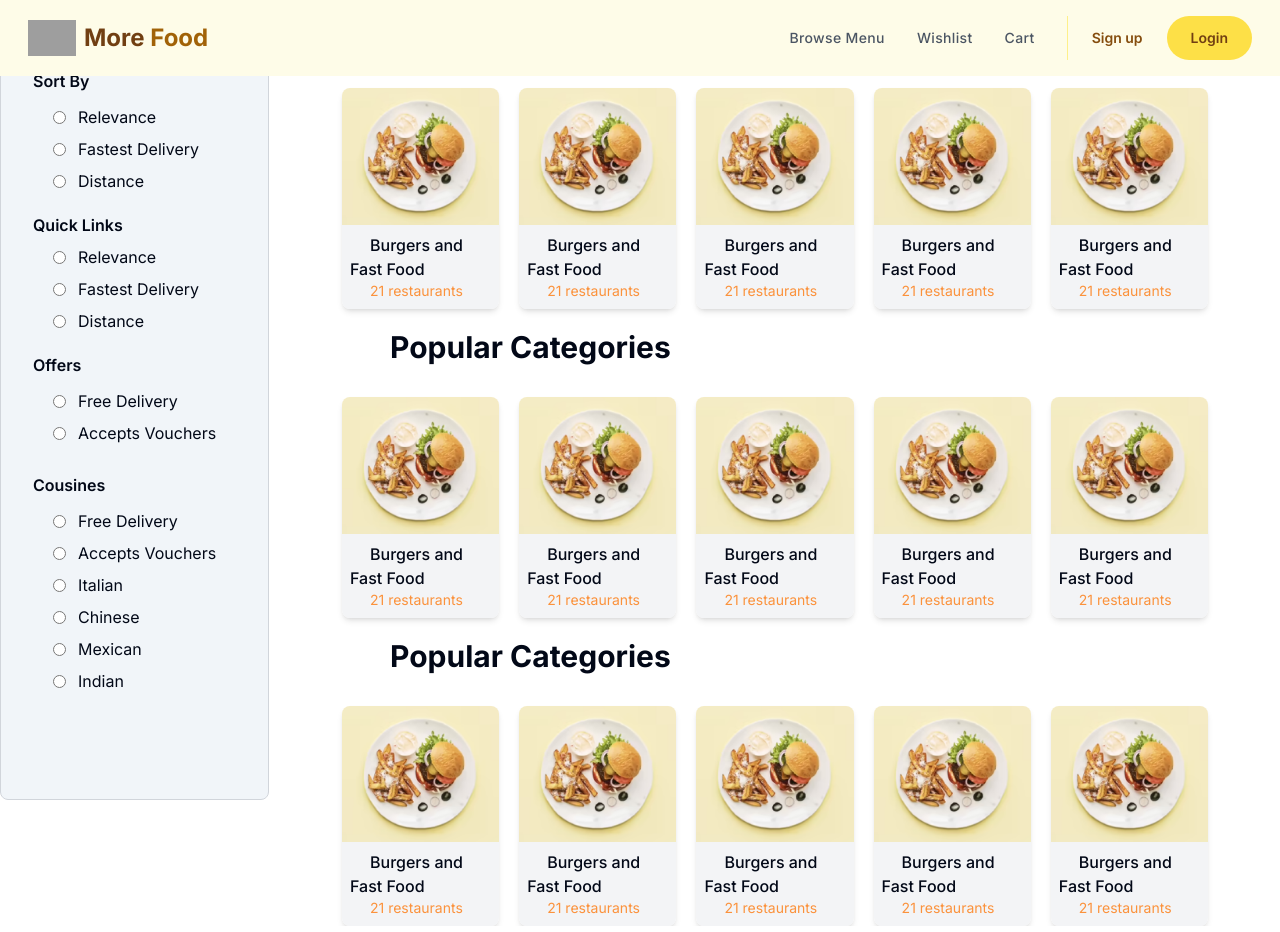
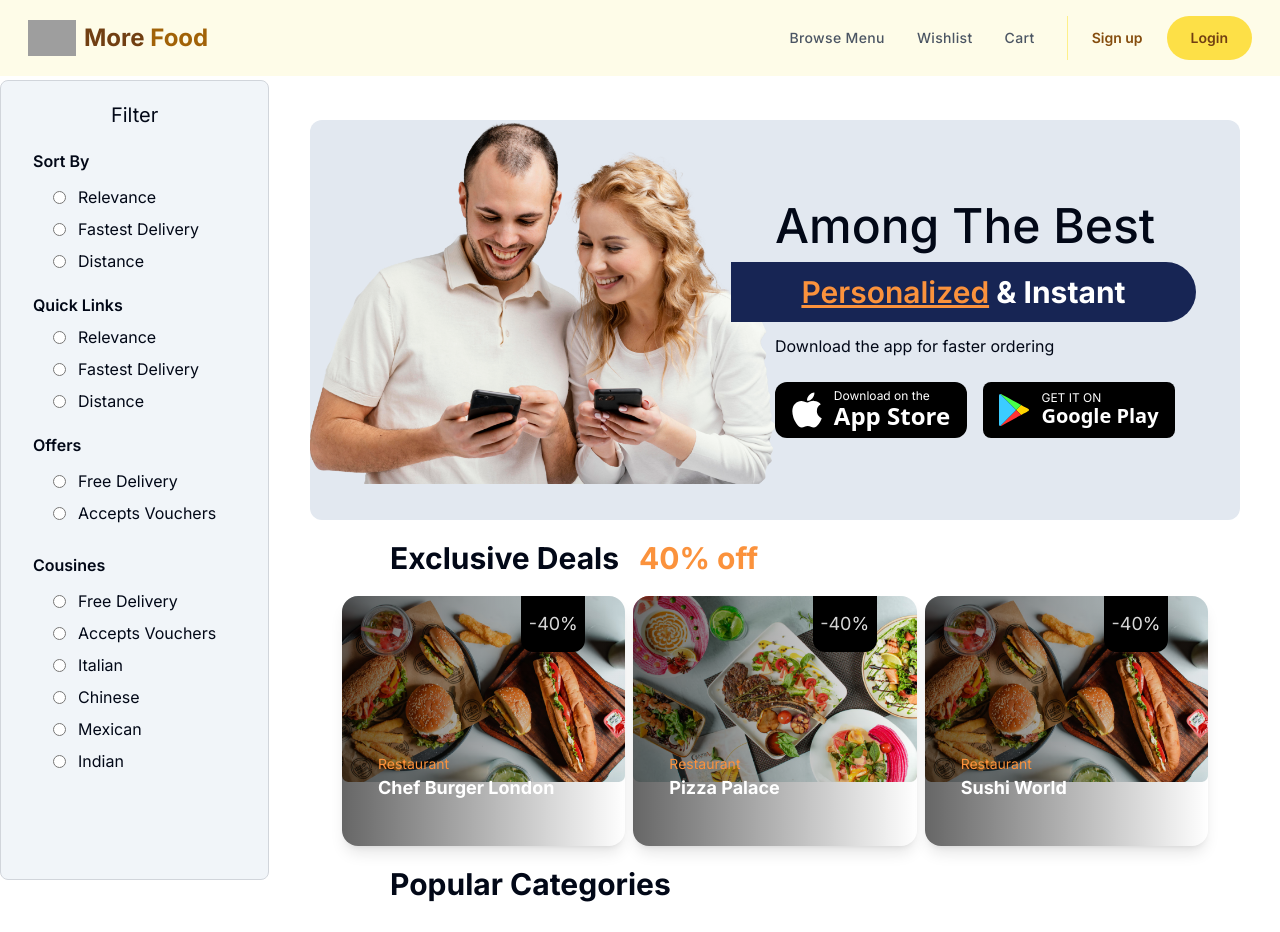
Before and after one commit to thesuman74/nextjs-food, a Next.js app: page /wishlist in a window 1280 px wide. Shown: the top 932 px of the page. Built offline with nearby package versions, Linux system fonts and the light colour scheme; grey boxes are pictures that could not be loaded.

Commit message:
new cards added

```diff
--- a/app/components/filter/FilterSectionCard.tsx
+++ b/app/components/filter/FilterSectionCard.tsx
@@ -15,7 +15,7 @@ const FilterSection = () => {
                   type="radio"
                   name="sort"
                   id="relevance"
-                  className="peer"
+                  className="peer border-yellow-500"
                 />
                 <span className="ml-3">Relevance</span>
               </label>
@@ -25,7 +25,7 @@ const FilterSection = () => {
                   type="radio"
                   name="sort"
                   id="fastest-delivery"
-                  className="peer"
+                  className="peer border-yellow-500"
                 />
                 <span className="ml-3">Fastest Delivery</span>
               </label>
@@ -35,7 +35,7 @@ const FilterSection = () => {
                   type="radio"
                   name="sort"
                   id="distance"
-                  className="peer"
+                  className="peer border-yellow-500"
                 />
                 <span className="ml-3">Distance</span>
               </label>
@@ -50,7 +50,7 @@ const FilterSection = () => {
                   type="radio"
                   name="offers"
                   id="offer-relevance"
-                  className="peer"
+                  className="peer border-yellow-500"
                 />
                 <span className="ml-3">Relevance</span>
               </label>
@@ -60,7 +60,7 @@ const FilterSection = () => {
                   type="radio"
                   name="offers"
                   id="offer-fastest-delivery"
-                  className="peer"
+                  className="peer border-yellow-500"
                 />
                 <span className="ml-3">Fastest Delivery</span>
               </label>
@@ -70,7 +70,7 @@ const FilterSection = () => {
                   type="radio"
                   name="offers"
                   id="offer-distance"
-                  className="peer"
+                  className="peer border-yellow-500"
                 />
                 <span className="ml-3">Distance</span>
               </label>
@@ -87,7 +87,7 @@ const FilterSection = () => {
                   type="radio"
                   name="sort"
                   id="relevance"
-                  className="peer"
+                  className="peer border-yellow-500"
                 />
                 <span className="ml-3">Free Delivery</span>
               </label>
@@ -97,7 +97,7 @@ const FilterSection = () => {
                   type="radio"
                   name="sort"
                   id="fastest-delivery"
-                  className="peer"
+                  className="peer border-yellow-500"
                 />
                 <span className="ml-3">Accepts Vouchers</span>
               </label>
@@ -114,7 +114,7 @@ const FilterSection = () => {
                   type="radio"
                   name="sort"
                   id="relevance"
-                  className="peer"
+                  className="peer border-yellow-500"
                 />
                 <span className="ml-3">Free Delivery</span>
               </label>
@@ -124,7 +124,7 @@ const FilterSection = () => {
                   type="radio"
                   name="sort"
                   id="fastest-delivery"
-                  className="peer"
+                  className="peer border-yellow-500"
                 />
                 <span className="ml-3">Accepts Vouchers</span>
               </label>
@@ -134,7 +134,7 @@ const FilterSection = () => {
                   type="radio"
                   name="cuisine"
                   id="italian"
-                  className="peer"
+                  className="peer border-yellow-500"
                 />
                 <span className="ml-3">Italian</span>
               </label>
@@ -144,7 +144,7 @@ const FilterSection = () => {
                   type="radio"
                   name="cuisine"
                   id="chinese"
-                  className="peer"
+                  className="peer border-yellow-500"
                 />
                 <span className="ml-3">Chinese</span>
               </label>
@@ -154,7 +154,7 @@ const FilterSection = () => {
                   type="radio"
                   name="cuisine"
                   id="mexican"
-                  className="peer"
+                  className="peer border-yellow-500"
                 />
                 <span className="ml-3">Mexican</span>
               </label>
@@ -164,7 +164,7 @@ const FilterSection = () => {
                   type="radio"
                   name="cuisine"
                   id="indian"
-                  className="peer"
+                  className="peer border-yellow-500"
                 />
                 <span className="ml-3">Indian</span>
               </label>
--- a/app/wishlist/page.tsx
+++ b/app/wishlist/page.tsx
@@ -2,28 +2,25 @@ import React from "react";
 import FilterSection from "../components/filter/FilterSectionCard";
 import PopularCategories from "../Home/PopularCategories/PopularCategories";
 import Divider from "../components/ui/divider";
+import ExclusiveDeals from "../Home/ExclusiveDeals/ExclusiveDeals";
+import DownloadSection from "../Home/DownloadSection/DownloadSection";
 
 const Page = () => {
   return (
-    <div className="max-w-screen-2xl mx-auto   h-full flex">
-      <Divider />
-
-      <div className="w-1/4 h-screen mt-19  left-0 p-0 m-0">
+    <div className="max-w-screen-2xl mx-auto h-full flex">
+      <div className="w-1/4 h-screen mt-20  left-0 p-0 m-0">
         <FilterSection />
       </div>
-      <div className="w-3/4  mr-10 p-0 m-0  ">
-        <div className="p-0 m-0">
-          <PopularCategories />
-        </div>
-        <div className="p-0 m-0">
-          <PopularCategories />
-        </div>
-        <div className="p-0 m-0">
-          <PopularCategories />
-        </div>
-        <div className="p-0 m-0">
-          {/* Add other components here below PopularCategories */}
-        </div>
+      <div className="w-3/4  mr-10 ">
+        <Divider />
+        <Divider />
+        <DownloadSection />
+
+        <ExclusiveDeals />
+        <PopularCategories />
+        <PopularCategories />
+        <PopularCategories />
+        <PopularCategories />
       </div>
     </div>
   );
```
Also changed, not shown: 2 other files (tests, documents, lock files or other folders).
